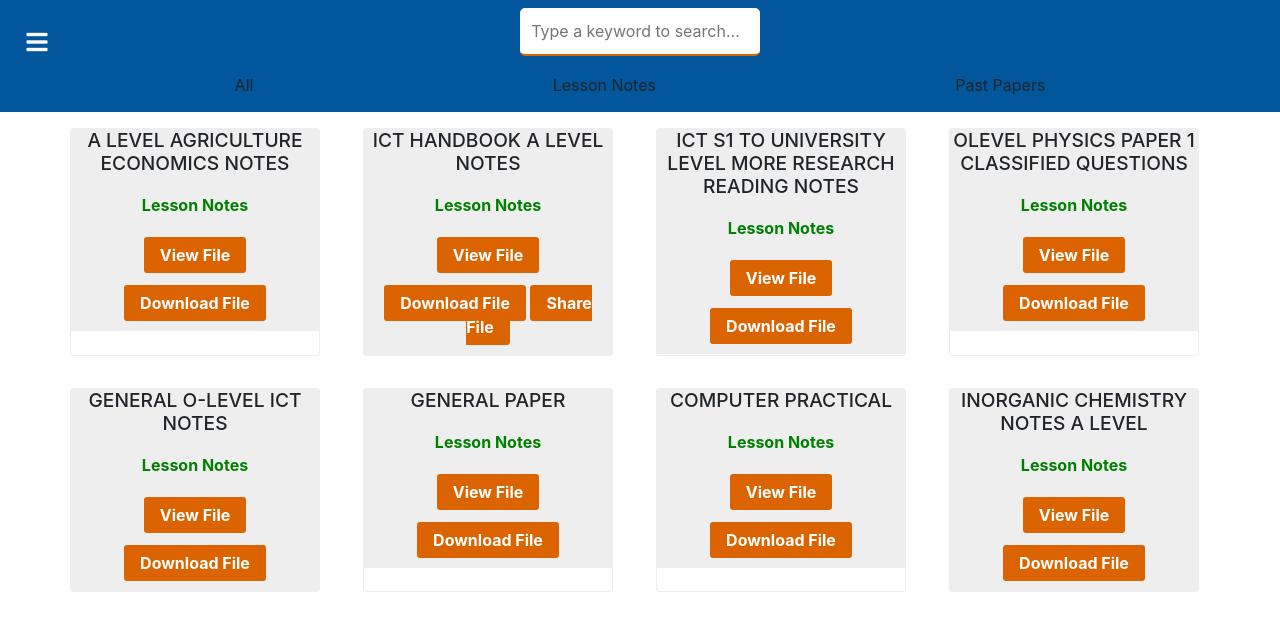
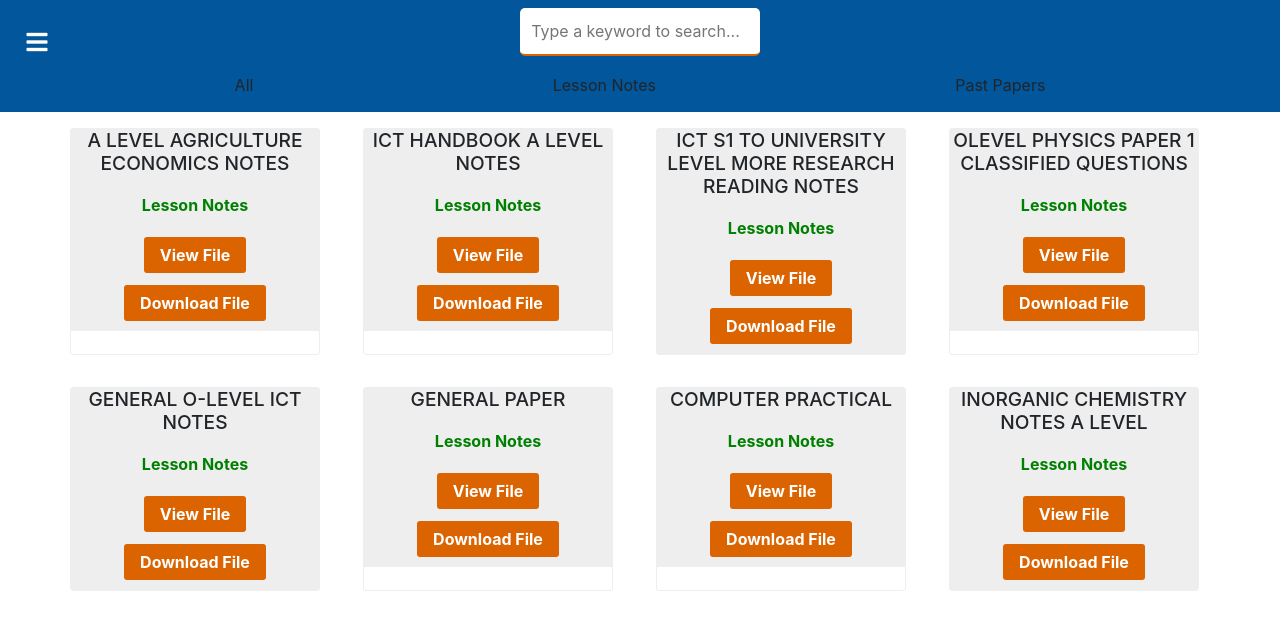
Before and after one commit to Fresh-Teacher/secondary, a plain HTML site: page index.html in a window 1280 px wide. Shown: the top 620 px of the page. Drawn offline with nearby package versions, Linux system fonts and the light colour scheme; a script that the page names is missing.

Commit message:
Update index.html

```diff
--- a/index.html
+++ b/index.html
@@ -149,7 +149,6 @@
                   <a href="https://drive.google.com/file/d/1Ez4RjtF_4nSaJrSrPuI2Rs5hrLTFweVQ/view?usp=share_link"><strong>
                         View File</strong></a><br><br>
                         <a href="ICT HANDBOOK 2017 ALEVEL NOTES.pdf" ><strong> Download File</strong></a>
-                        <a href="ICT HANDBOOK 2017 ALEVEL NOTES.pdf" onclick="shareLink()"><strong> Share File</strong></a>
 
                      </div>
             </div> <!-- Single product - exams -->
```
